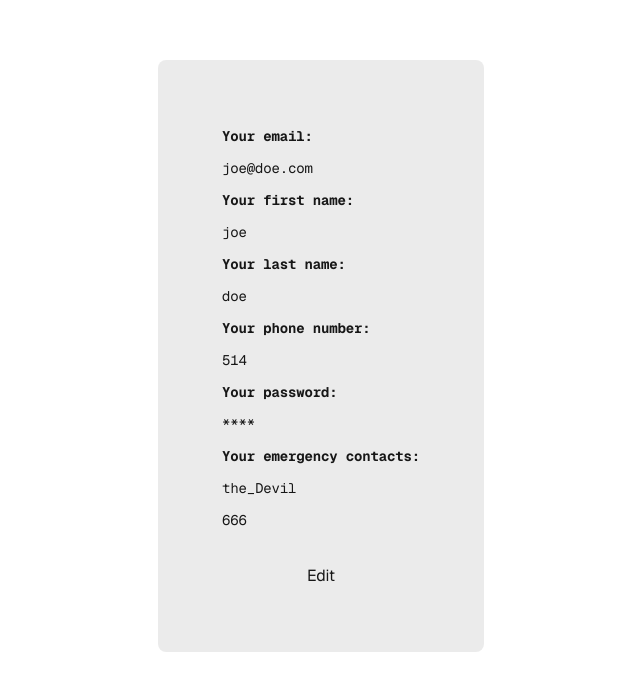
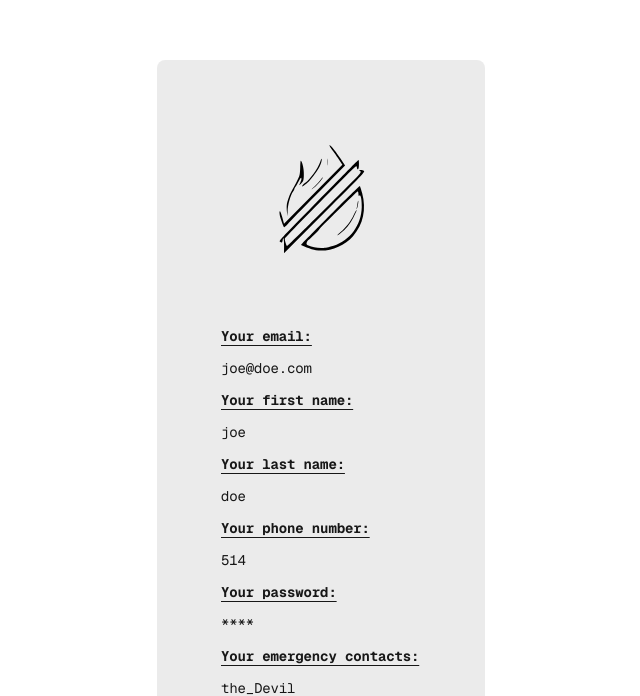
Before and after one commit to nogas-project/FRONTEND, a Next.js app: page /profile in a window 1280 px wide. Shown: the part 104-800 px from the top of the page, without its empty margins (319-959 px from the left). Built offline with nearby package versions, Linux system fonts and the light colour scheme.

Commit message:
adds html and logic

```diff
--- a/src/app/profile/page.module.css
+++ b/src/app/profile/page.module.css
@@ -35,7 +35,7 @@
   gap: 32px;
   grid-row-start: 2;
   background-color: var(--gray-alpha-200);
-  padding: 64px;
+  padding: 32px 64px;
   border-radius: var(--border-radius);
 }
 
@@ -114,6 +114,37 @@ a.secondary {
   align-self: center;
 }
 
+.heading {
+  text-decoration: underline;
+  font-weight: bold;
+  text-underline-offset: 4px;
+}
+
+.mainEdit {
+  display: flex;
+  flex-direction: column;
+  gap: 32px;
+  grid-row-start: 2;
+  background-color: var(--gray-alpha-200);
+  padding: 32px 64px;
+  border-radius: var(--border-radius);
+  border: 1px solid red;
+}
+
+.mainEdit ol {
+  font-family: var(--font-geist-mono);
+  padding-left: 0;
+  margin: 0;
+  font-size: 14px;
+  line-height: 24px;
+  letter-spacing: -0.01em;
+  list-style-position: inside;
+}
+
+.mainEdit input {
+  margin: 6px;
+}
+
 /* Enable hover only on non-touch devices */
 @media (hover: hover) and (pointer: fine) {
   a.primary:hover {
@@ -126,7 +157,12 @@ a.secondary {
     border-color: transparent;
   }
 
-  .footer a:hover {
+  .main a:hover {
+    text-decoration: underline;
+    text-underline-offset: 4px;
+  }
+
+  .mainEdit a:hover {
     text-decoration: underline;
     text-underline-offset: 4px;
   }
--- a/src/app/profile/page.tsx
+++ b/src/app/profile/page.tsx
@@ -1,13 +1,13 @@
 "use client"
 import styles from "./page.module.css"
 import {useState} from "react";
+import Image from "next/image";
 
 export default function Profile() {
 
     // todo : will use PUT api endpoint
 
-    /* todo : this will be a protected route requiring authentication
-    *   it'll get the userId from the session JWT and show the profile info */
+    /* todo : this will be a protected route requiring authentication */
 
     const [isEditing, setIsEditing] = useState(false)
 
@@ -26,41 +26,55 @@ export default function Profile() {
 
     // Contacts are obtained via a different route, using the userId
     const [contacts, setContacts] = useState(
-        [{'id': 1, 'name': 'the_Devil', 'phone' : '666'}]
+        [{'id': 5, 'name': 'the_Devil', 'phone' : '666'}, {'id': 7, 'name': 'the_Devil', 'phone' : '666'}]
     )
+
+    async function handleSubmit() {
+
+        setIsEditing(!isEditing)
+        console.log(contacts)
+
+    }
 
     return (
         <div className={styles.page}>
             {/* Navbar will go here, it's in-dev with home page branch */}
-            <main className={styles.main}>
-
+            <main className={isEditing ? styles.mainEdit : styles.main}>
+                <Image
+                    className={styles.logo}
+                    src="/fire.svg"
+                    alt="nogas-logo"
+                    width={200}
+                    height={50}
+                    priority
+                />
                 {isEditing ?
                     /* In editing mode */
                     <div>
                         <ol>
-                            <li className={''}>Your email:</li>
+                            <li className={styles.heading}>Your email:</li>
                             <input
                                 placeholder={profileData.email}
                                 onChange={e => setEmail(e.target.value)}/>
-                            <li className={''}>Your first name:</li>
+                            <li className={styles.heading}>Your first name:</li>
                             <input
                                 placeholder={profileData.first_name}
                                 onChange={e => setFirstName(e.target.value)}/>
-                            <li className={''}>Your last name:</li>
+                            <li className={styles.heading}>Your last name:</li>
                             <input
                                 placeholder={profileData.last_name}
                                 onChange={e => setLastName(e.target.value)}/>
-                            <li className={''}>Your phone number:</li>
+                            <li className={styles.heading}>Your phone number:</li>
                             <input
                                 placeholder={profileData.phone}
                                 onChange={e => setPhone(e.target.value)}/>
-                            <li className={''}>Your password:</li>
+                            <li className={styles.heading}>Your password:</li>
                             {/* Pop up to inform the password is changed would be nice */}
                             <input
                                 placeholder="Enter new password"
                                 type="password"
                                 onChange={e => setPassword(e.target.value)}/>
-                            <li className={''}>Your emergency contacts:</li>
+                            <li className={styles.heading}>Your emergency contacts:</li>
                             {contacts.map(contact => (
                                 <div key={contact.id}>
                                     <ul>
@@ -78,17 +92,17 @@ export default function Profile() {
                     /* In normal mode */
                     <div>
                         <ol>
-                            <li className={'font-bold'}>Your email:</li>
+                            <li className={styles.heading}>Your email:</li>
                             <li>{profileData.email}</li>
-                            <li className={'font-bold'}>Your first name:</li>
+                            <li className={styles.heading}>Your first name:</li>
                             <li>{profileData.first_name}</li>
-                            <li className={'font-bold'}>Your last name:</li>
+                            <li className={styles.heading}>Your last name:</li>
                             <li>{profileData.last_name}</li>
-                            <li className={'font-bold'}>Your phone number:</li>
+                            <li className={styles.heading}>Your phone number:</li>
                             <li>{profileData.phone}</li>
-                            <li className={'font-bold'}>Your password:</li>
+                            <li className={styles.heading}>Your password:</li>
                             <li>****</li>
-                            <li className={'font-bold'}>Your emergency contacts:</li>
+                            <li className={styles.heading}>Your emergency contacts:</li>
                             <li>
                                 {contacts.map(contact => (
                                     <div key={contact.id}>
@@ -102,8 +116,11 @@ export default function Profile() {
                         </ol>
                     </div>
                 }
-                <a className={'text-center'} onClick={() => setIsEditing(!isEditing)}>{isEditing ? "Finish" : "Edit"}</a>
 
+                {isEditing?
+                    <a className={'text-center'} onClick={() => handleSubmit()}>I'm done editing</a> :
+                    <a className={'text-center'} onClick={() => setIsEditing(!isEditing)}>Edit</a>
+                }
             </main>
         </div>
     )
```
